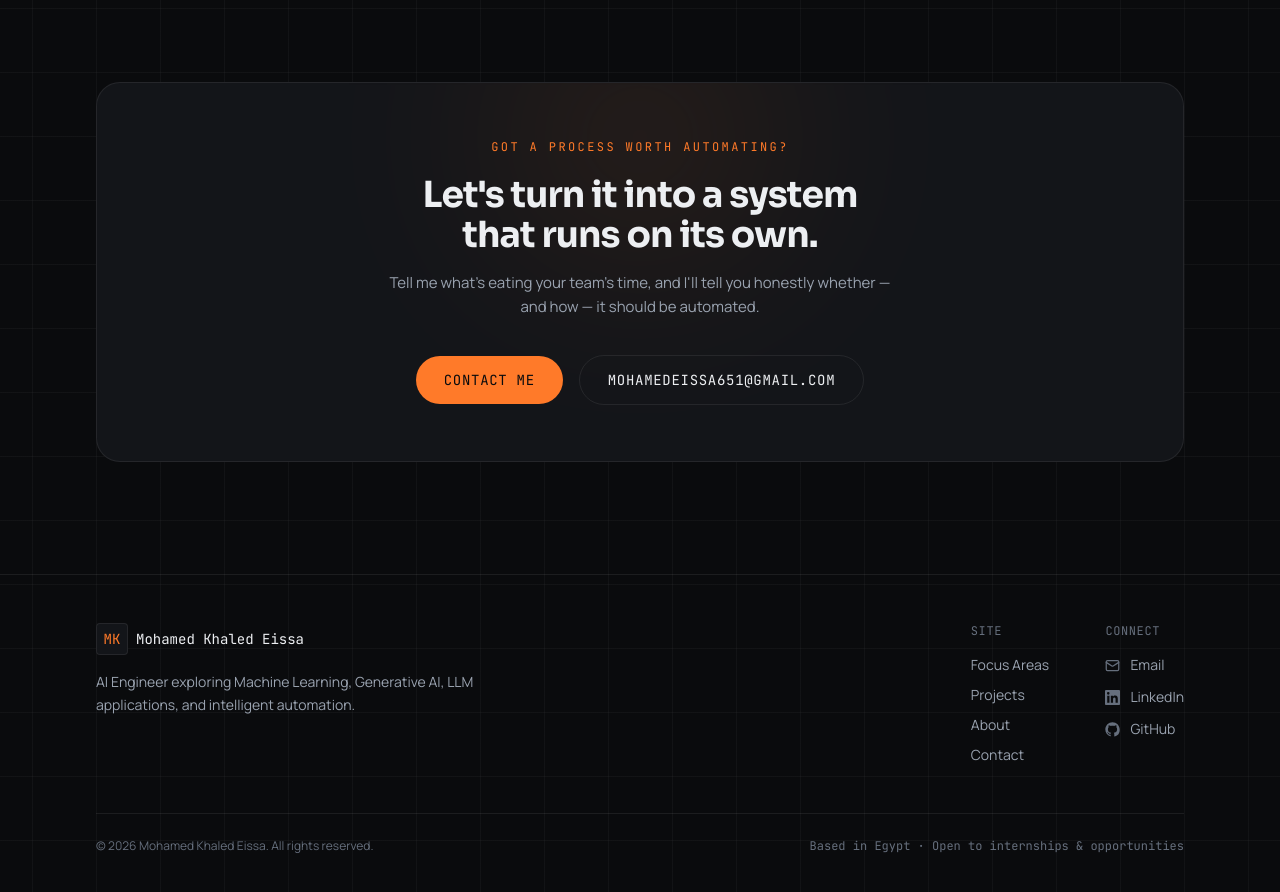
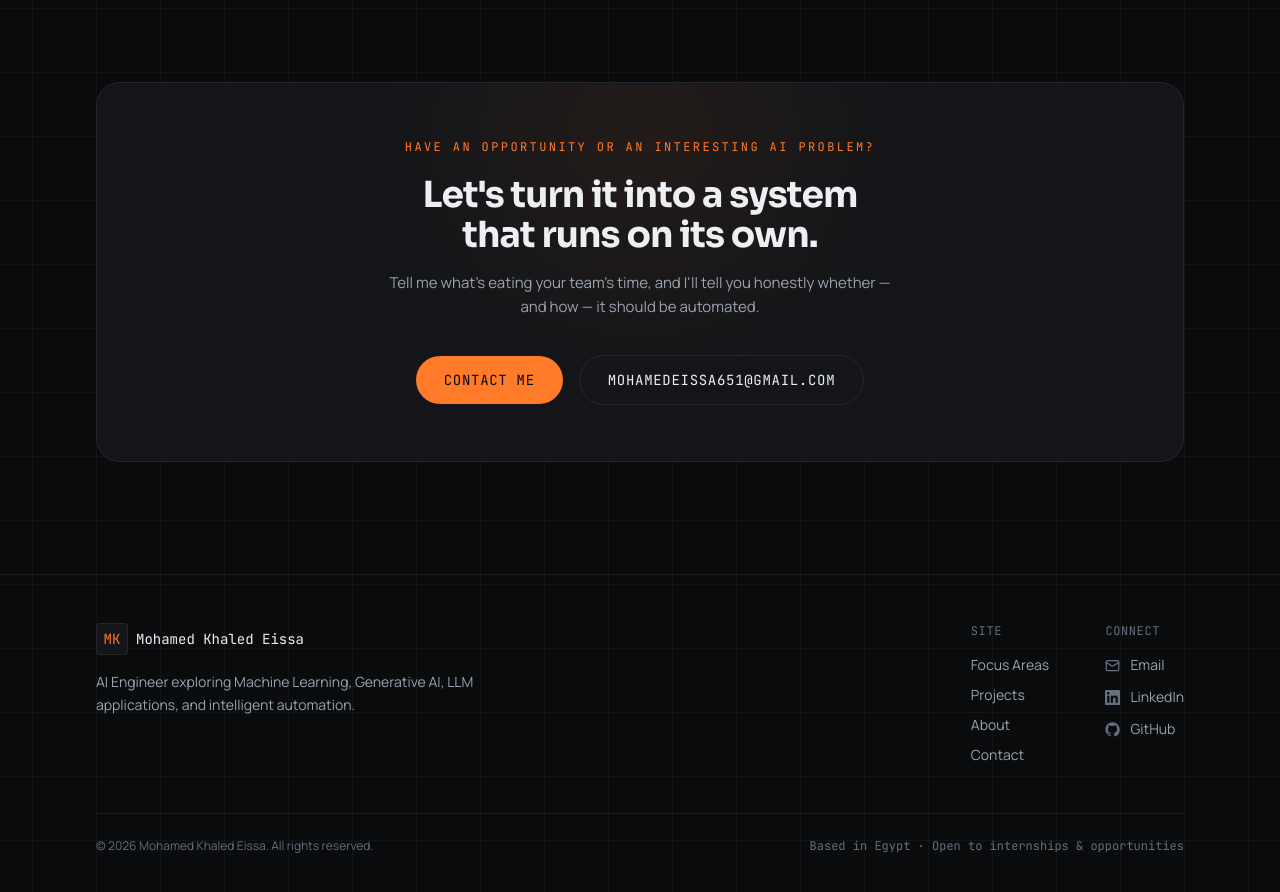
Before and after one commit to mohamedkhaled5543/portofolio, a Next.js app: page / in a window 1280 px wide. Shown: the part 6520-7412 px from the top of the page. Built offline with nearby package versions, Linux system fonts and the light colour scheme.

Commit message:
Update contact CTA for AI engineering opportunities

```diff
--- a/src/components/ContactCTA.tsx
+++ b/src/components/ContactCTA.tsx
@@ -11,7 +11,7 @@ export function ContactCTA() {
             style={{ background: "radial-gradient(circle, var(--amber) 0%, transparent 70%)" }}
           />
           <p className="relative font-mono-tag text-xs uppercase tracking-[0.2em] text-amber">
-            Got a process worth automating?
+            Have an opportunity or an interesting AI problem?
           </p>
           <h2 className="relative mx-auto mt-5 max-w-2xl text-balance font-display text-3xl font-bold tracking-tight text-foreground sm:text-4xl">
             Let&apos;s turn it into a system that runs on its own.
```
